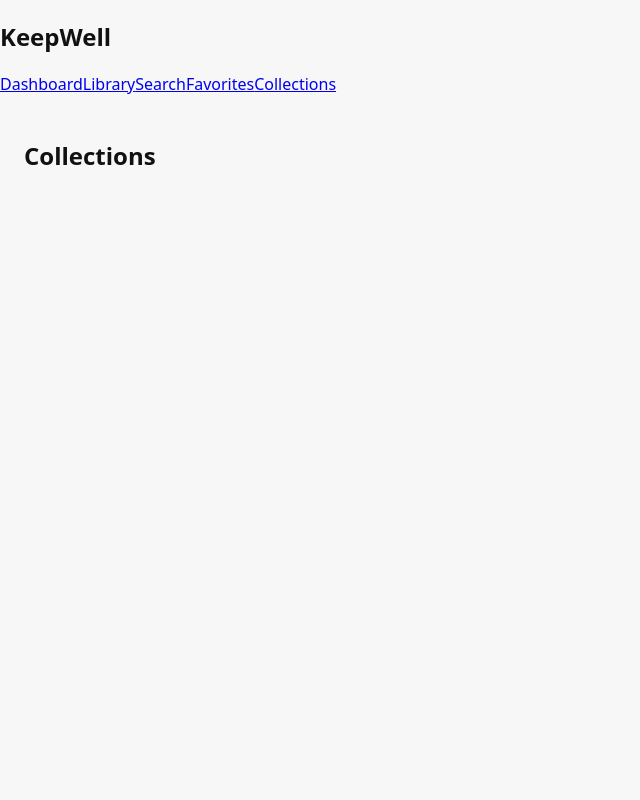
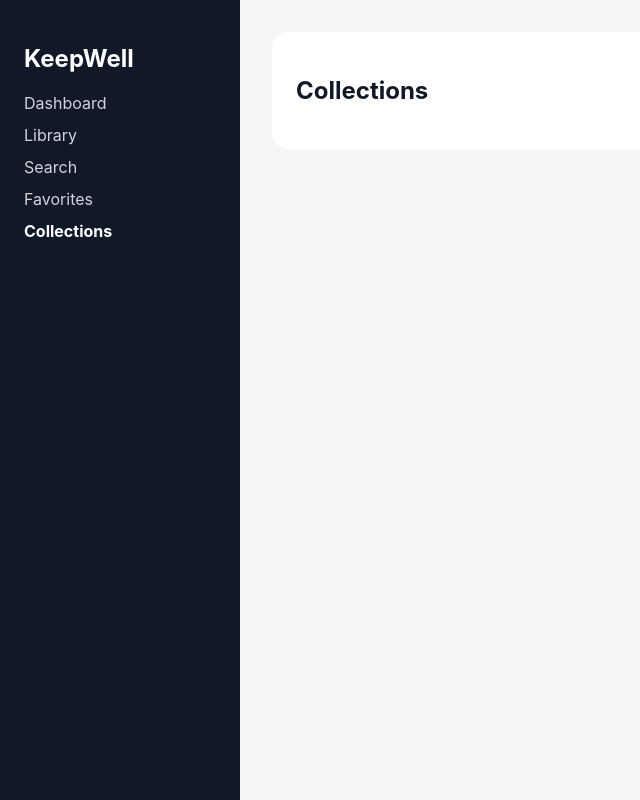
Before and after one commit to aazamjohn1/keepwell, a React (Vite) app: page /collections in a window 1280 px wide. Shown: the whole page, without its empty margins (0-640 px from the left). Built offline with nearby package versions, Linux system fonts and the light colour scheme.

Commit message:
style: add keepwell application ui

```diff
--- a/src/styles.css
+++ b/src/styles.css
@@ -1,19 +1,56 @@
+* { box-sizing: border-box; }
+
 body {
   margin: 0;
-  font-family: system-ui, sans-serif;
-  background: #f7f7f7;
-  color: #111;
+  font-family: Inter, system-ui, sans-serif;
+  background: #f4f6f8;
+  color: #111827;
+}
+
+.app-shell {
+  min-height: 100vh;
+  display: flex;
+}
+
+.sidebar {
+  width: 240px;
+  padding: 24px;
+  background: #111827;
+  color: white;
+}
+
+.sidebar nav {
+  display: flex;
+  flex-direction: column;
+  gap: 12px;
+}
+
+.sidebar a {
+  color: #d1d5db;
+  text-decoration: none;
+}
+
+.sidebar a.active {
+  color: white;
+  font-weight: 700;
+}
+
+.content {
+  flex: 1;
+  padding: 32px;
 }
 
 section {
+  background: white;
   padding: 24px;
+  border-radius: 16px;
 }
 
 article {
-  background: white;
   padding: 16px;
   margin: 12px 0;
-  border-radius: 8px;
+  border: 1px solid #e5e7eb;
+  border-radius: 12px;
 }
 
 button {
```
